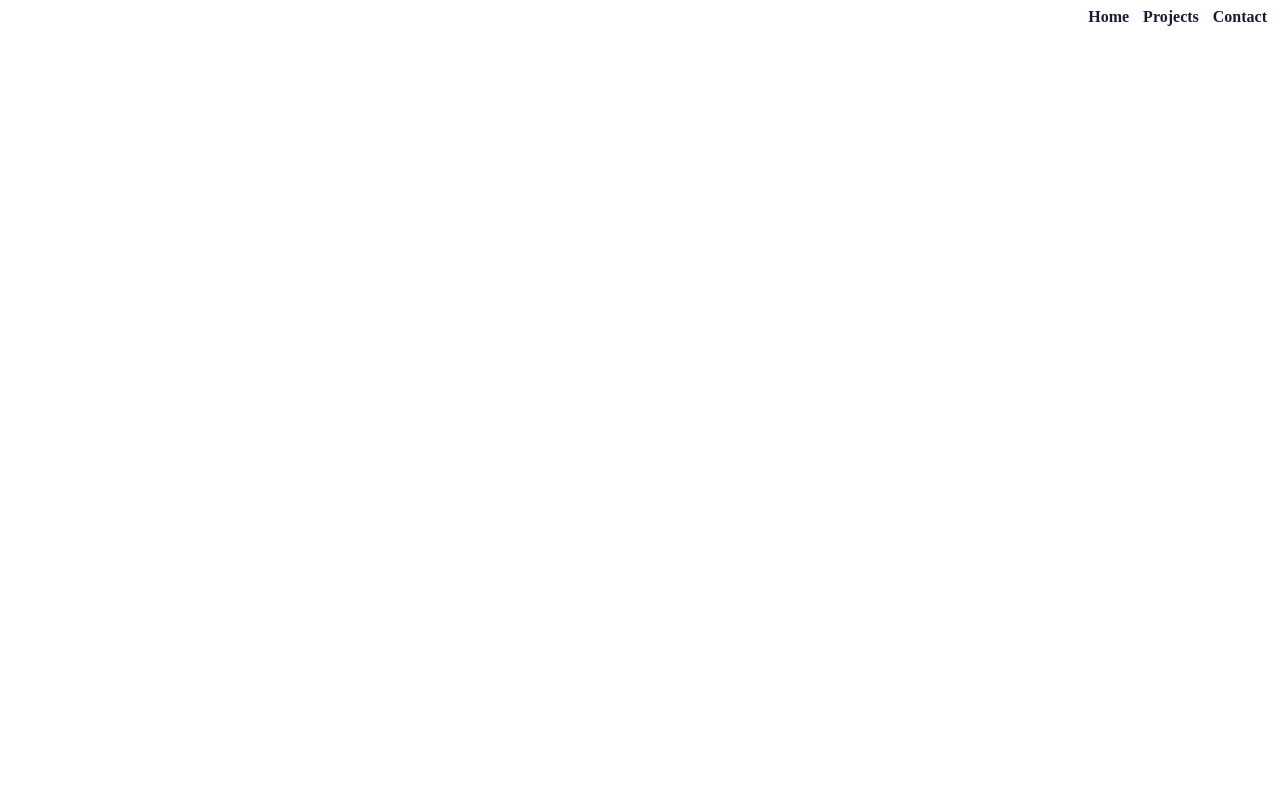
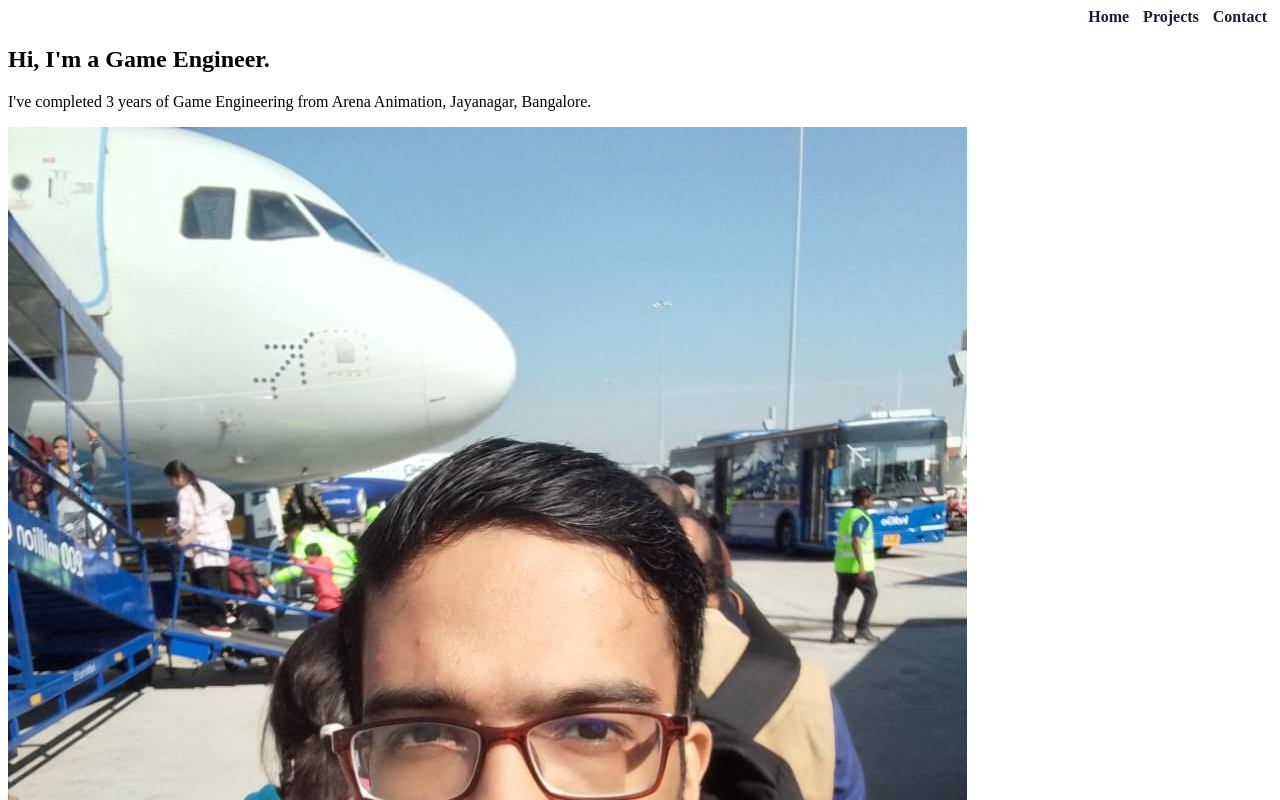
Before and after one commit to SparshV47/SparshV47.github.io, a plain HTML site: page index.html in a window 1280 px wide. Shown: the top 800 px of the page. Drawn offline with Linux system fonts and the light colour scheme.

Commit message:
Added HTML & Images for Home Section

```diff
--- a/index.html
+++ b/index.html
@@ -36,5 +36,17 @@
                 </a>
             </div>
         </nav>
+        <section id="section-home">
+            <div>
+                <!--Description about Me-->
+                <h1>Hi, I'm a Game Engineer.</h1>
+                <p>I've completed 3 years of Game Engineering from Arena Animation, Jayanagar, Bangalore.
+                </p>
+            </div>
+            <div>
+                <!--My Image-->
+                <img src="images/my_img.jpg" alt="">
+            </div>
+        </section>
     </body>
 </html>
```
Also changed, not shown: images/my-img.jpg (added), images/my_img.jpg (added).
